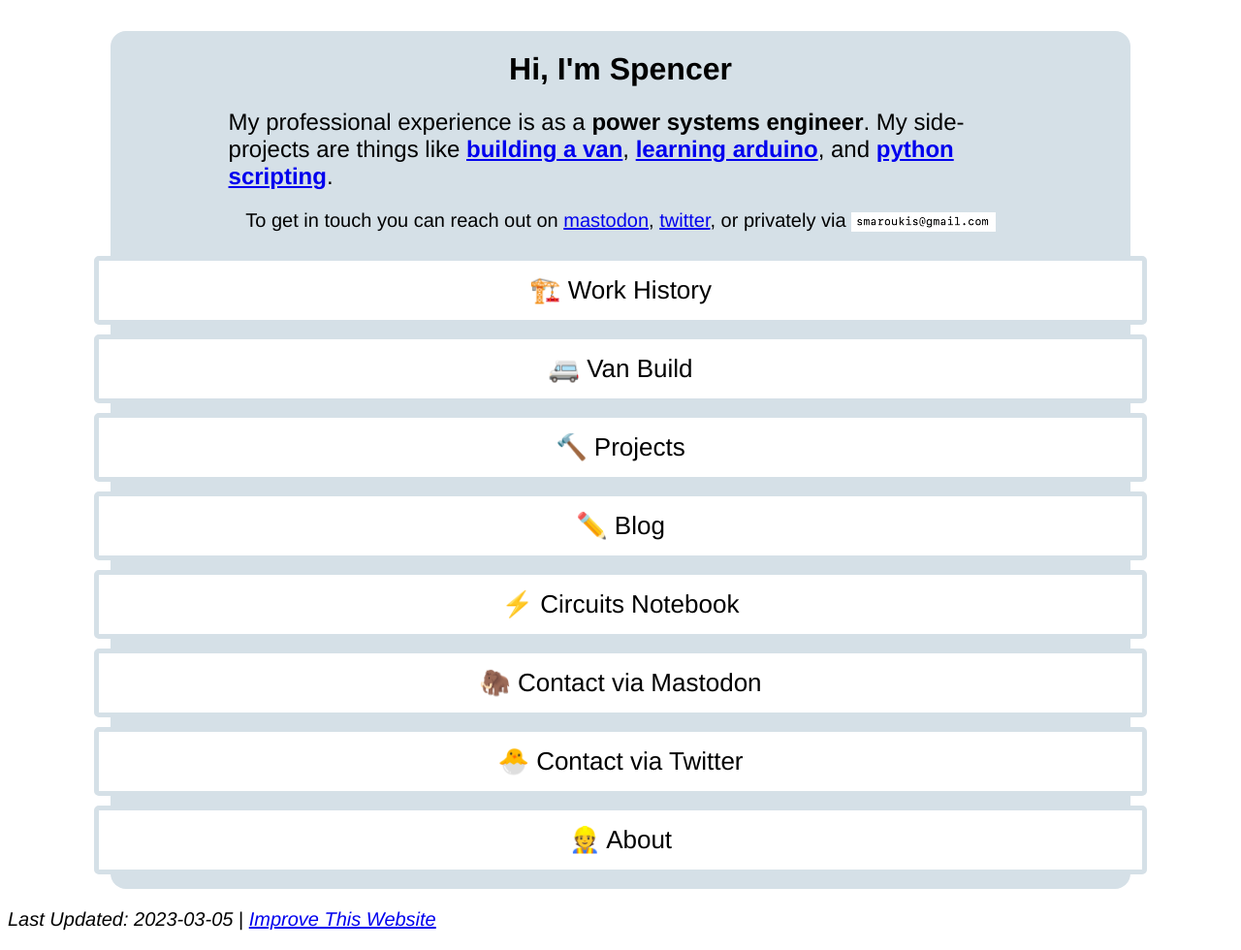
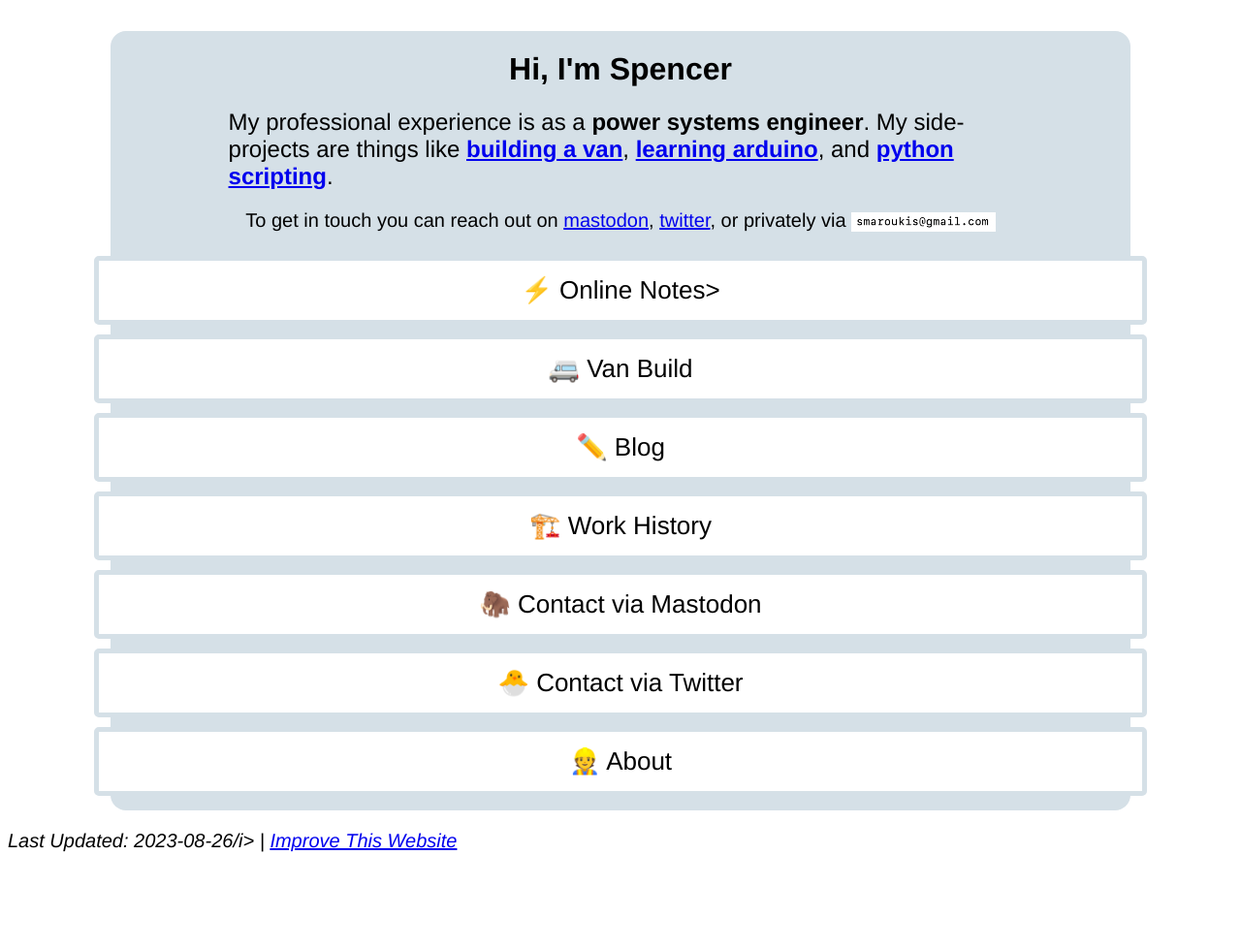
Before and after one commit to smaroukis/landing-page, a plain HTML site: page index.html in a window 1280 px wide. Shown: the whole page at 97% size. After the commit the page ends 899 px from the top, so only its background shows below. Drawn offline with Linux system fonts and the light colour scheme.

Commit message:
removed projects, added new notes homepage

```diff
--- a/index.html
+++ b/index.html
@@ -31,11 +31,11 @@
         </p>
       </div>
       <div class="container-button">
+        <a href="https://publish.obsidian.md/smaroukis/" class="button">⚡ Online Notes>
+        <a href="https://van.maroukis.net" class="button">🚐 Van Build </a>
+<!-- <a href="https://blog.maroukis.net/tags/projects" class="button">🔨 Projects </a>-->
+        <a href="https://blog.maroukis.net/tags/writings" class="button">✏️ Blog</a>
         <a href="https://www.linkedin.com/in/spencermaroukis" class="button">🏗️ Work History</a>
-        <a href="https://van.maroukis.net" class="button">🚐 Van Build </a>
-        <a href="https://blog.maroukis.net/tags/projects" class="button">🔨 Projects </a>
-        <a href="https://blog.maroukis.net/tags/writings" class="button">✏️ Blog</a>
-        <a href="https://publish.obsidian.md/smaroukis/Welcome+to+My+Circuit+Examples" class="button">⚡ Circuits Notebook </a>
         <!-- TODO -->
         <a href="https://mstdn.social/@that_marouk_ish" rel="me" class="button">🦣 Contact via Mastodon</a>
         <a href="https://twitter.com/that_marouk_ish" class="button">🐣 Contact via Twitter</a>
@@ -45,7 +45,7 @@
   </body>
       <div class="footer">
           <p>
-          <i>Last Updated: 2023-03-05</i> |
+          <i>Last Updated: 2023-08-26/i> |
           <a href="https://github.com/smaroukis/landing-page/issues"> <i> Improve This Website </i> </a>
           </p>
       </div>
```
